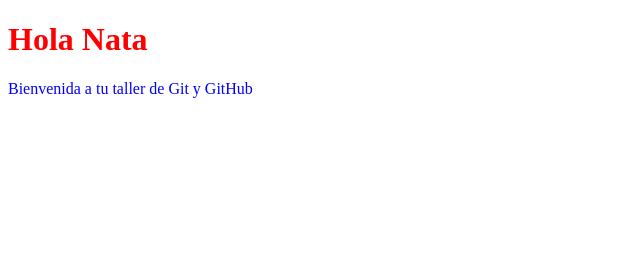
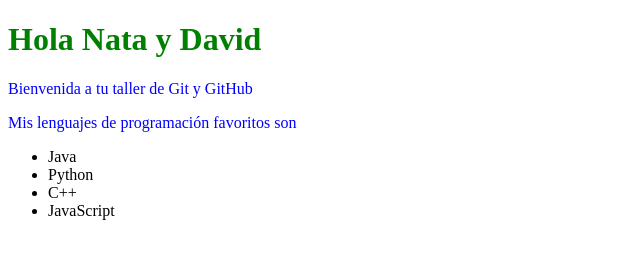
Before and after one commit to Nata2002/TallerGitYGithub, a plain HTML site: page index.html in a window 1280 px wide. Shown: the whole page, without its empty margins (0-640 px from the left). Drawn offline with Linux system fonts and the light colour scheme.

Commit message:
Se agregó la lista de lenguajes de programacion favoritos

```diff
--- a/index.html
+++ b/index.html
@@ -7,7 +7,14 @@
     <title>Taller Natalia</title>
   </head>
   <body>
-    <h1>Hola Nata</h1>
+    <h1>Hola Nata y David</h1>
     <p>Bienvenida a tu taller de Git y GitHub</p>
+    <p>Mis lenguajes de programación favoritos son</p>
+    <ul>
+      <li>Java</li>
+      <li>Python</li>
+      <li>C++</li>
+      <li>JavaScript</li>
+    </ul>
   </body>
 </html>
--- a/styles/styles.css
+++ b/styles/styles.css
@@ -1,5 +1,5 @@
 h1 {
-  color: red;
+  color: green;
 }
 p {
   color: blue;
```
